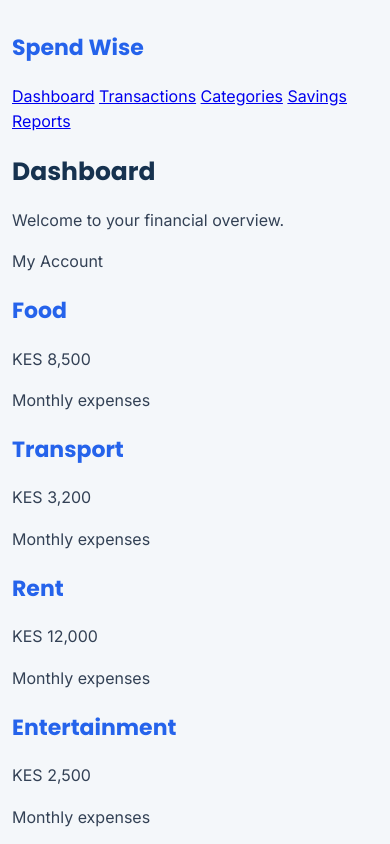
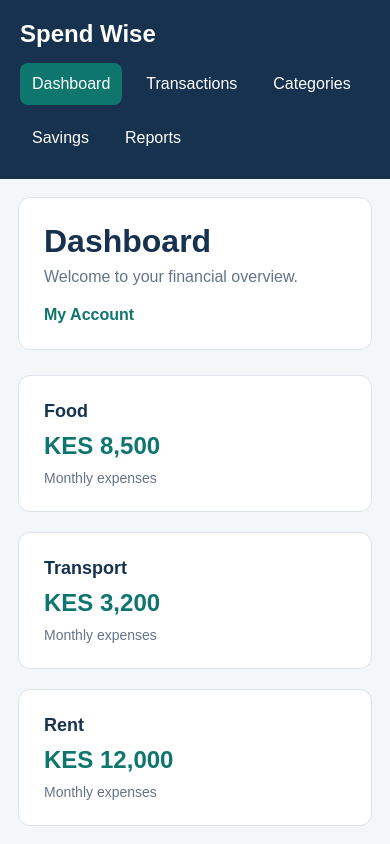
Before and after one commit to Abdi-Jabar/personal-budget-tracker, a plain HTML site: page index.html in a window 390 px wide. Shown: the top 844 px of the page. Drawn offline with Linux system fonts and the light colour scheme.

Commit message:
Build responsive Spend Wise dashboard with Grid and Flexbox

```diff
--- a/style.css
+++ b/style.css
@@ -1,246 +1,212 @@
-/* GOOGLE FONTS */
-@import url('https://fonts.googleapis.com/css2?family=Inter:wght@400;500;600;700&family=Poppins:wght@500;600;700&display=swap');
-
-
-/* COLOR PALETTE */
+/* THEME VARIABLES */
 :root {
-    --primary-color: #16324F;
-    --secondary-color: #2563EB;
+    --brand-color: #16324F;
     --accent-color: #0F766E;
-    --accent-hover: #115E59;
     --background-color: #F4F7FA;
-    --card-color: #FFFFFF;
-    --text-color: #334155;
+    --surface-color: #FFFFFF;
+    --primary-text: #1E293B;
+    --secondary-text: #64748B;
     --border-color: #DCE3EA;
-    --alternate-row: #EFF6FF;
 }
 
 
-/* GENERAL PAGE STYLING */
+/* GENERAL STYLING */
 * {
     box-sizing: border-box;
 }
 
 body {
-    font-family: 'Inter', sans-serif;
+    margin: 0;
+    font-family: Arial, sans-serif;
     background-color: var(--background-color);
-    color: var(--text-color);
-    margin: 0;
-    padding: 30px;
-    line-height: 1.6;
+    color: var(--primary-text);
 }
 
 
-/* HEADINGS */
-h1,
-h2 {
-    font-family: 'Poppins', sans-serif;
-}
-
-h1 {
-    color: var(--primary-color);
-    font-size: 32px;
-    margin-bottom: 8px;
-}
-
-h2 {
-    color: var(--secondary-color);
-    font-size: 22px;
+/* OVERALL DASHBOARD GRID */
+.dashboard-shell {
+    display: grid;
+    grid-template-columns: 250px 1fr;
+    min-height: 100vh;
 }
 
 
-/* PAGE HEADING CARD */
-.main-header {
-    background-color: var(--card-color);
-    text-align: center;
-    padding: 30px;
-    margin: 0 auto 25px;
-    border: 1px solid var(--border-color);
-    border-radius: 14px;
-    box-shadow: 0 4px 12px rgba(22, 50, 79, 0.06);
+/* SIDEBAR */
+.sidebar {
+    background-color: var(--brand-color);
+    color: white;
+    padding: 25px;
+    display: flex;
+    flex-direction: column;
 }
 
-.main-header img {
-    display: block;
-    margin: 0 auto 10px;
+.logo {
+    margin: 0 0 35px;
+    font-size: 24px;
 }
 
-.main-header p {
-    margin-bottom: 0;
-}
-
-
-/* ADD EXPENSE FORM CARD */
-.add-expense-section {
-    background-color: var(--card-color);
-    padding: 30px;
-    margin-bottom: 25px;
-    border: 1px solid var(--border-color);
-    border-radius: 14px;
-    box-shadow: 0 4px 12px rgba(22, 50, 79, 0.06);
-}
-
-.add-expense-section > h2 {
-    margin-top: 0;
-    margin-bottom: 20px;
-}
-
-.add-expense-section form {
+.sidebar-nav {
     display: flex;
     flex-direction: column;
     gap: 12px;
 }
 
-label {
-    font-weight: 600;
-    color: var(--primary-color);
+.sidebar-nav a {
+    color: white;
+    text-decoration: none;
+    padding: 12px;
+    border-radius: 8px;
+    transition: background-color 200ms ease;
 }
 
-input:not([type="submit"]),
-select {
-    width: 100%;
-    padding: 13px;
-    font-family: 'Inter', sans-serif;
-    font-size: 15px;
-    color: var(--text-color);
-    background-color: #FFFFFF;
-    border: 1px solid var(--border-color);
-    border-radius: 8px;
+.sidebar-nav a:hover,
+.sidebar-nav a:focus {
+    background-color: var(--accent-color);
 }
 
-input:focus,
-select:focus {
-    outline: 2px solid var(--secondary-color);
-    border-color: var(--secondary-color);
+.sidebar-nav a.active {
+    background-color: var(--accent-color);
 }
 
 
-/* ADD EXPENSE BUTTON */
-button {
-    background-color: var(--accent-color);
-    color: white;
-    padding: 13px;
-    margin-top: 10px;
-    border: none;
-    border-radius: 8px;
-    font-family: 'Inter', sans-serif;
-    font-size: 16px;
-    font-weight: 600;
-    cursor: pointer;
-    transition: background-color 0.3s ease;
-}
-
-button:hover {
-    background-color: var(--accent-hover);
+/* MAIN CONTENT */
+.main-content {
+    padding: 30px;
+    min-width: 0;
 }
 
 
-/* EXPENSE TABLE CARD */
-.expenses-section {
-    background-color: var(--card-color);
-    padding: 30px;
+/* DASHBOARD HEADER */
+.dashboard-header {
+    background-color: var(--surface-color);
+    padding: 25px;
     margin-bottom: 25px;
     border: 1px solid var(--border-color);
-    border-radius: 14px;
-    box-shadow: 0 4px 12px rgba(22, 50, 79, 0.06);
+    border-radius: 12px;
+
+    display: flex;
+    justify-content: space-between;
+    align-items: center;
+    gap: 20px;
 }
 
-.expenses-section h2 {
-    margin-top: 0;
-    margin-bottom: 20px;
+.dashboard-header h1 {
+    margin: 0 0 8px;
+    color: var(--brand-color);
 }
 
-.expenses-section table {
-    width: 100%;
-    border-collapse: collapse;
-    margin-top: 15px;
+.dashboard-header p {
+    margin: 0;
+    color: var(--secondary-text);
 }
 
-.expenses-section th,
-.expenses-section td {
-    border: 1px solid var(--border-color);
-    padding: 14px;
-    text-align: left;
-    font-size: 14px;
-}
-
-.expenses-section th {
-    background-color: var(--primary-color);
-    color: white;
-    font-family: 'Poppins', sans-serif;
-    font-weight: 600;
-}
-
-.expenses-section tr:nth-child(even) {
-    background-color: var(--alternate-row);
-}
-
-.expenses-section tbody tr:hover {
-    background-color: #DBEAFE;
+.user-info {
+    font-weight: bold;
+    color: var(--accent-color);
 }
 
 
-/* INSTRUCTIONS SECTION */
-.instructions-section {
-    background-color: var(--card-color);
-    padding: 20px;
-    margin-bottom: 25px;
-    border: 1px solid var(--border-color);
-    border-radius: 14px;
-}
-
-.instructions-section summary {
-    cursor: pointer;
-    font-weight: 600;
-    color: var(--secondary-color);
-    padding: 10px;
+/* DASHBOARD CARDS GRID */
+.dashboard-cards {
+    display: grid;
+    grid-template-columns: repeat(3, minmax(0, 1fr));
+    gap: 20px;
 }
 
 
-/* VIDEO SECTION */
-.video-section {
-    background-color: var(--card-color);
-    text-align: center;
+/* INDIVIDUAL CATEGORY CARDS */
+.dashboard-card {
+    background-color: var(--surface-color);
     padding: 25px;
-    margin-bottom: 25px;
     border: 1px solid var(--border-color);
-    border-radius: 14px;
+    border-radius: 12px;
+
+    display: flex;
+    flex-direction: column;
+    gap: 10px;
+
+    transition: transform 200ms ease, box-shadow 200ms ease;
 }
 
-.video-section iframe {
-    max-width: 100%;
-    border-radius: 8px;
+.dashboard-card h2 {
+    margin: 0;
+    font-size: 18px;
+    color: var(--brand-color);
 }
 
+.card-amount {
+    margin: 0;
+    font-size: 24px;
+    font-weight: bold;
+    color: var(--accent-color);
+}
 
-/* FOOTER */
-footer {
-    text-align: center;
-    padding: 15px;
-    color: var(--text-color);
+.card-description {
+    margin: 0;
+    color: var(--secondary-text);
     font-size: 14px;
 }
 
 
+/* HOVER AND KEYBOARD FOCUS */
+.dashboard-card:hover,
+.dashboard-card:focus {
+    transform: translateY(-4px);
+    box-shadow: 0 8px 18px rgba(22, 50, 79, 0.12);
+    outline: none;
+}
+
+.dashboard-card:focus-visible {
+    outline: 2px solid var(--accent-color);
+    outline-offset: 3px;
+}
+
+
 /* RESPONSIVE DESIGN */
-@media (max-width: 600px) {
-    body {
-        padding: 12px;
+@media (max-width: 767px) {
+
+    .dashboard-shell {
+        grid-template-columns: 1fr;
     }
 
-    .main-header,
-    .add-expense-section,
-    .expenses-section {
+    .sidebar {
+        padding: 20px;
+    }
+
+    .logo {
+        margin-bottom: 15px;
+    }
+
+    .sidebar-nav {
+        flex-direction: row;
+        flex-wrap: wrap;
+    }
+
+    .main-content {
         padding: 18px;
     }
 
-    h1 {
-        font-size: 25px;
+    .dashboard-header {
+        flex-direction: column;
+        align-items: flex-start;
     }
 
-    .expenses-section th,
-    .expenses-section td {
-        padding: 8px;
-        font-size: 12px;
+    .dashboard-cards {
+        grid-template-columns: 1fr;
+    }
+
+}
+
+
+/* OPTIONAL DARK THEME */
+@media (prefers-color-scheme: dark) {
+    :root {
+        --brand-color: #0F172A;
+        --accent-color: #2DD4BF;
+        --background-color: #111827;
+        --surface-color: #1E293B;
+        --primary-text: #F8FAFC;
+        --secondary-text: #CBD5E1;
+        --border-color: #334155;
     }
 }
```
